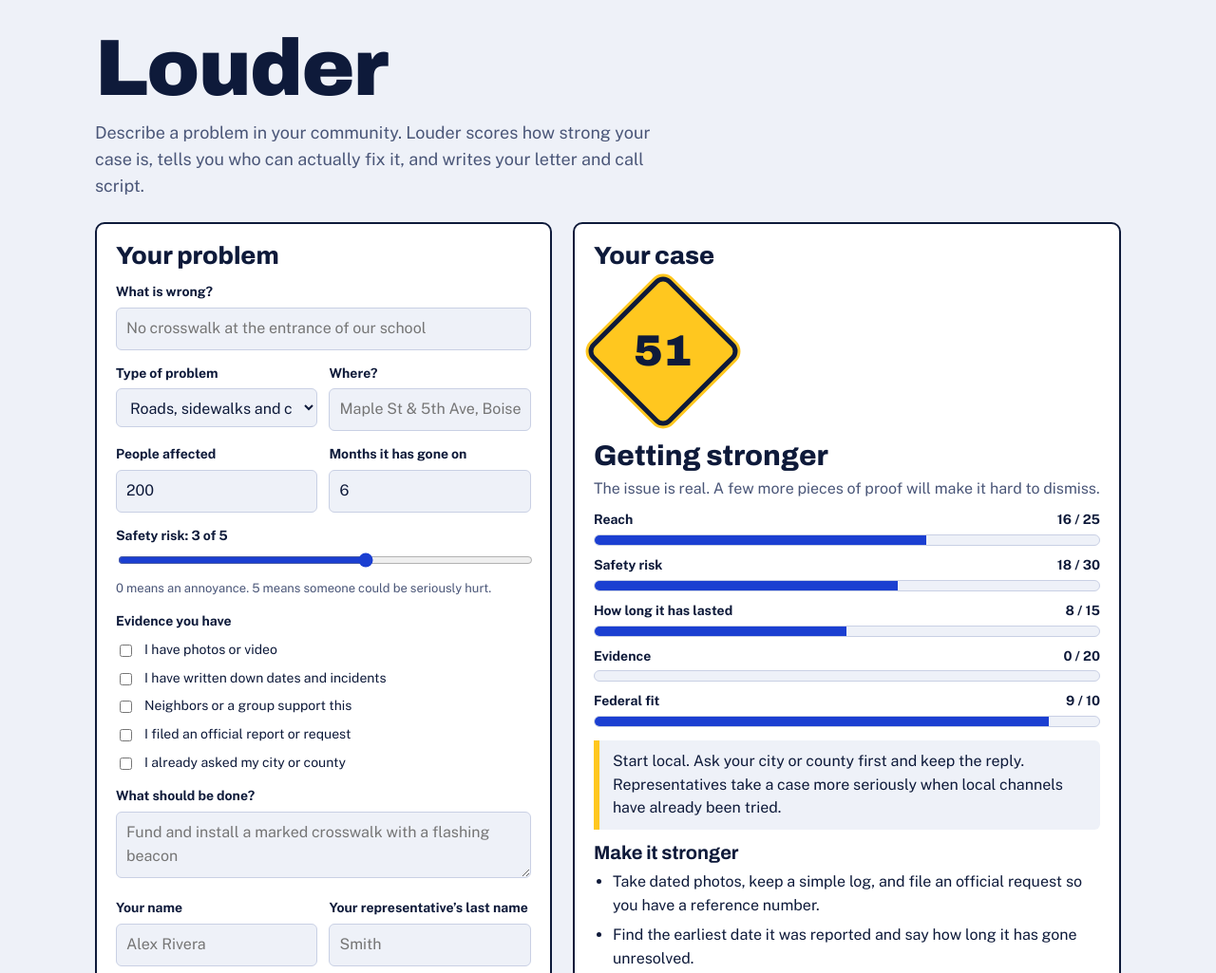
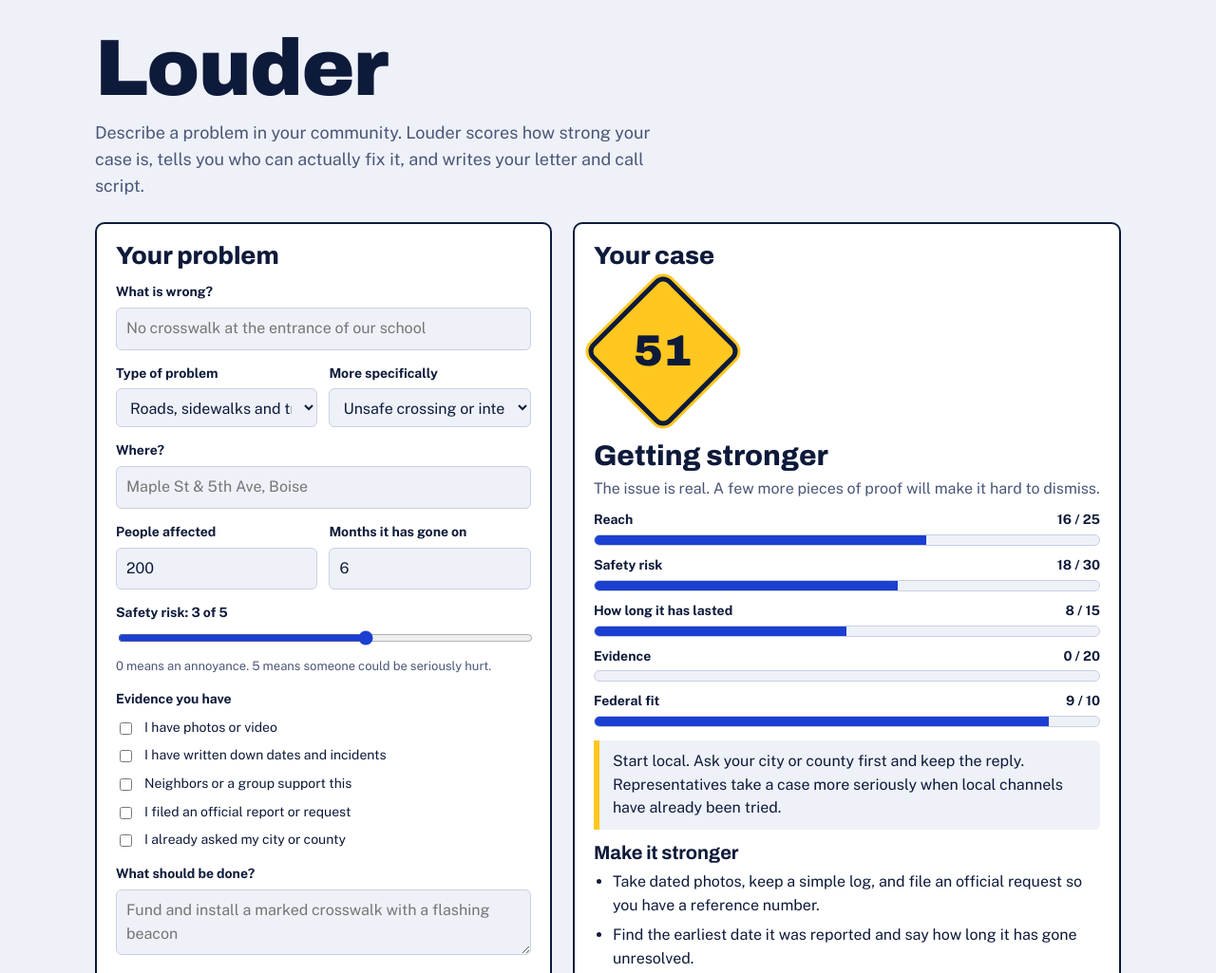
Before and after one commit to shriyanaJr/louder, a plain HTML site: page index.html in a window 1280 px wide. Shown: the top 1025 px of the page at 95% size. Drawn offline with nearby package versions, Linux system fonts and the light colour scheme.

Commit message:
Add files via upload

```diff
--- a/index.html
+++ b/index.html
@@ -68,8 +68,9 @@
     <input id="problem" type="text" placeholder="No crosswalk at the entrance of our school">
     <div class="row">
       <div><label for="cat">Type of problem</label><select id="cat"></select></div>
-      <div><label for="place">Where?</label><input id="place" type="text" placeholder="Maple St &amp; 5th Ave, Boise"></div>
+      <div><label for="sub">More specifically</label><select id="sub"></select></div>
     </div>
+    <label for="place">Where?</label><input id="place" type="text" placeholder="Maple St &amp; 5th Ave, Boise">
     <div class="row">
       <div><label for="people">People affected</label><input id="people" type="number" min="1" value="200"></div>
       <div><label for="months">Months it has gone on</label><input id="months" type="number" min="0" value="6"></div>
@@ -115,15 +116,48 @@
 <script>
 // ---------- data ----------
 var CATS = {
-  roads:   {label:"Roads, sidewalks and crossings", fit:0.9, progs:["the Safe Streets and Roads for All grant program","federal-aid highway funding"]},
-  safety:  {label:"Public safety", fit:0.6, progs:["Department of Justice community policing and violence-prevention grants"]},
-  schools: {label:"Schools and education", fit:0.7, progs:["Department of Education funding streams such as Title I"]},
-  env:     {label:"Environment and clean water", fit:0.85, progs:["EPA water and brownfield cleanup grants"]},
-  housing: {label:"Housing", fit:0.75, progs:["HUD housing programs"]},
-  health:  {label:"Health and mental health", fit:0.7, progs:["HHS community health and behavioral health funding"]},
-  internet:{label:"Internet and technology access", fit:0.95, progs:["the BEAD broadband program","FCC connectivity programs"]},
-  other:   {label:"Another local issue", fit:0.3, progs:[]}
+  roads:{label:"Roads, sidewalks and transit", fit:0.9, progs:["the Safe Streets and Roads for All grant program","federal-aid highway funding"], subs:[
+    ["Unsafe crossing or intersection",null],["Missing or broken sidewalk",null],["Potholes and road damage",null],
+    ["Speeding and dangerous driving",null],["Bus or transit service",["Federal Transit Administration grants"]],["Bike and walking paths",null]]},
+  safety:{label:"Public safety", fit:0.6, progs:["Department of Justice community policing and violence-prevention grants"], subs:[
+    ["Crime in my area",null],["Gun violence prevention",null],["Slow emergency response",null],
+    ["Drug and overdose crisis",["federal opioid response and treatment funding"]],["Domestic violence resources",["Violence Against Women Act programs"]],
+    ["Disaster preparedness",["FEMA hazard mitigation grants"]]]},
+  schools:{label:"Schools and education", fit:0.7, progs:["Department of Education funding streams such as Title I"], subs:[
+    ["Underfunded school",null],["Special education support",["IDEA special education funding"]],["School safety",null],
+    ["Student mental health",null],["Childcare access",["Child Care and Development Block Grant funding"]],
+    ["College and trade-school costs",["Pell Grants and federal student aid"]]]},
+  env:{label:"Environment and climate", fit:0.85, progs:["EPA grants and cleanup programs"], subs:[
+    ["Unsafe drinking water",["EPA drinking water state revolving funds"]],["Air pollution",null],["Dumping or contamination",["EPA brownfield cleanup grants"]],
+    ["Flooding and drainage",["FEMA hazard mitigation grants"]],["Wildfire and smoke",["FEMA and wildfire mitigation funding"]],["Clean energy access",null]]},
+  housing:{label:"Housing and homelessness", fit:0.75, progs:["HUD housing programs"], subs:[
+    ["Unaffordable rent",null],["Homelessness",["HUD Continuum of Care homelessness funding"]],["Unsafe or poorly kept rentals",null],
+    ["Not enough new housing",null],["Eviction and foreclosure",null]]},
+  health:{label:"Health care and mental health", fit:0.7, progs:["HHS community health funding"], subs:[
+    ["No clinic or doctor nearby",["federally qualified health center funding"]],["Mental health services",["SAMHSA mental health grants"]],
+    ["Prescription and care costs",null],["Addiction treatment",["SAMHSA treatment grants"]],["Maternal and child health",null]]},
+  internet:{label:"Internet and technology", fit:0.95, progs:["the BEAD broadband program","FCC connectivity programs"], subs:[
+    ["No broadband available",null],["Internet too slow or costly",["FCC affordability and connectivity programs"]],
+    ["Cell service dead zones",null],["Digital skills training",null],["Online scams and safety",null]]},
+  econ:{label:"Jobs, money and the economy", fit:0.7, progs:["Department of Labor workforce programs","Small Business Administration programs"], subs:[
+    ["Not enough good jobs",null],["Job training",["Workforce Innovation and Opportunity Act programs"]],
+    ["Small business support",["Small Business Administration programs"]],["Hunger and food access",["SNAP and WIC"]],["Cost of living",null]]},
+  access:{label:"Accessibility and disability", fit:0.8, progs:["Americans with Disabilities Act enforcement and accessibility funding"], subs:[
+    ["Inaccessible buildings",null],["Inaccessible transit",["Federal Transit Administration accessibility funding"]],
+    ["Services for people with disabilities",null],["Inaccessible websites and apps",null]]},
+  seniors:{label:"Seniors and veterans", fit:0.9, progs:["Older Americans Act programs"], subs:[
+    ["Veterans benefits and care",["Department of Veterans Affairs benefits and care"]],["Senior isolation and services",["Older Americans Act programs"]],
+    ["Medicare or Social Security problem",["casework help with Medicare and Social Security"]],["Elder fraud",null]]},
+  parks:{label:"Parks, libraries and community spaces", fit:0.4, progs:["the Land and Water Conservation Fund"], subs:[
+    ["Park needs repair",["the Land and Water Conservation Fund"]],["No youth programs",null],["Library or community center",["Institute of Museum and Library Services grants"]],["Arts and culture",null]]},
+  gov:{label:"Government services and red tape", fit:0.8, progs:["casework services for problems with federal agencies"], subs:[
+    ["Stuck with a federal agency",["casework services for problems with federal agencies"]],["Local permit or service delays",[]],["Voting access",[]]]},
+  other:{label:"Something else", fit:0.3, progs:[], subs:[["Another community issue",null]]}
 };
+function subLabel(d){return CATS[d.cat].subs[d.subIdx||0][0]}
+function progsFor(d){var x=CATS[d.cat].subs[d.subIdx||0][1];return x||CATS[d.cat].progs}
+function joinList(a){return a.length<3?a.join(" and "):a.slice(0,-1).join(", ")+", and "+a[a.length-1]}
+function fillSubs(){var sel=$("sub");sel.textContent="";CATS[$("cat").value].subs.forEach(function(x,i){var o=document.createElement("option");o.value=i;o.textContent=x[0];sel.appendChild(o)})}
 var EVID = [
   ["photos","I have photos or video"],
   ["log","I have written down dates and incidents"],
@@ -144,13 +178,14 @@
 
 // ---------- build form ----------
 Object.keys(CATS).forEach(function(k){var o=document.createElement("option");o.value=k;o.textContent=CATS[k].label;$("cat").appendChild(o)});
+fillSubs();
 EVID.forEach(function(e){var l=document.createElement("label");var c=document.createElement("input");c.type="checkbox";c.id="ev_"+e[0];var s=document.createElement("span");s.textContent=e[1];l.appendChild(c);l.appendChild(s);$("evid").appendChild(l)});
 
 // ---------- read + score ----------
 function read(){
   var ev = EVID.filter(function(e){return $("ev_"+e[0]).checked}).map(function(e){return e[0]});
   return {
-    problem:$("problem").value.trim(), cat:$("cat").value, place:$("place").value.trim(),
+    problem:$("problem").value.trim(), cat:$("cat").value, subIdx:parseInt($("sub").value)||0, place:$("place").value.trim(),
     people:Math.max(1,parseInt($("people").value)||1), months:Math.max(0,parseInt($("months").value)||0),
     risk:parseInt($("risk").value), ev:ev, ask:$("ask").value.trim(),
     name:$("name").value.trim(), rep:$("rep").value.trim()
@@ -176,8 +211,9 @@
 }
 function target(d,s){
   var c = CATS[d.cat], local = d.ev.indexOf("local")>-1;
+  if(d.cat==="gov" && d.subIdx===0) return "Contact your U.S. Representative’s office. Helping constituents who are stuck with a federal agency is one of the main things a House office does, so send this now.";
   if(!local) return "Start local. Ask your city or county first and keep the reply. Representatives take a case more seriously when local channels have already been tried.";
-  if(c.fit>=0.7 && s.total>=50) return "Send this to your U.S. Representative. Federal programs can fund this kind of fix" + (c.progs.length?": ask about "+c.progs.join(" and ")+".":".");
+  if(c.fit>=0.7 && s.total>=50) return "Send this to your U.S. Representative. Federal programs can fund this kind of fix" + (progsFor(d).length?": ask about "+joinList(progsFor(d))+".":".");
   if(c.fit>=0.7) return "Federal money can help here, but strengthen the case first, then send it to your U.S. Representative.";
   return "This is mostly handled locally or by your state. Send it to your city council and state legislator, and copy your U.S. Representative.";
 }
@@ -204,11 +240,11 @@
 function letter(d){
   var c = CATS[d.cat], p = d.problem||"[describe the problem]", rep = d.rep?("Representative "+d.rep):"Representative [last name]";
   var who = d.name||"[your name]", where = d.place?(" near "+d.place):"";
-  var s = "Dear "+rep+",\n\nMy name is "+who+", and I am a constituent writing about a "+c.label.toLowerCase()+" concern"+where+": "+p.charAt(0).toLowerCase()+p.slice(1)+".\n\n";
+  var s = "Dear "+rep+",\n\nMy name is "+who+", and I am a constituent writing about an issue involving "+subLabel(d).toLowerCase()+where+": "+p.charAt(0).toLowerCase()+p.slice(1)+".\n\n";
   s += "This problem affects roughly "+d.people.toLocaleString()+" people and has gone unresolved"+dur(d.months)+". "+RISKTXT[d.risk]+" "+evText(d);
   if(d.ev.indexOf("local")>-1) s += "I have already raised it with my local government. ";
   s += "\n\nI respectfully ask that you "+(d.ask?d.ask.charAt(0).toLowerCase()+d.ask.slice(1).replace(/\.$/,""):"[state exactly what you want done]")+".";
-  if(c.progs.length) s += " I understand that "+c.progs.join(" and ")+" may be avenues to explore, and I would welcome your office’s guidance.";
+  if(progsFor(d).length) s += " I understand that "+joinList(progsFor(d))+" may be avenues to explore, and I would welcome your office’s guidance.";
   s += "\n\nCould your office tell me who on your staff is following this issue, and what the next step would be? I am glad to share photos, dates, and names of neighbors who support this.\n\nThank you for your time and service.\n\nSincerely,\n"+who;
   return s;
 }
@@ -244,6 +280,7 @@
 function toast(m){var t=$("toast");t.textContent=m;t.classList.add("on");setTimeout(function(){t.classList.remove("on")},1800)}
 
 // ---------- events ----------
+$("cat").addEventListener("input",fillSubs);
 document.querySelectorAll("input,select,textarea").forEach(function(el){el.addEventListener("input",render)});
 $("t1").onclick = function(){tab=1;render()};
 $("t2").onclick = function(){tab=2;render()};
@@ -254,7 +291,7 @@
 };
 $("sample").onclick = function(){
   $("problem").value="No crosswalk at the entrance of our elementary school";
-  $("cat").value="roads"; $("place").value="Maple St & 5th Ave, Boise";
+  $("cat").value="roads";fillSubs();$("sub").value="0"; $("place").value="Maple St & 5th Ave, Boise";
   $("people").value=480; $("months").value=14; $("risk").value=4;
   $("ask").value="Fund a marked crosswalk with a flashing beacon and a crossing guard";
   $("name").value="Alex Rivera"; $("rep").value="Smith";
@@ -266,7 +303,7 @@
 function load(){try{return JSON.parse(localStorage.getItem("louder.cases")||"[]")}catch(e){return []}}
 function store(a){try{localStorage.setItem("louder.cases",JSON.stringify(a))}catch(e){toast("Saving is blocked in this browser")}}
 function setForm(d){
-  $("problem").value=d.problem;$("cat").value=d.cat;$("place").value=d.place;$("people").value=d.people;$("months").value=d.months;
+  $("problem").value=d.problem;$("cat").value=d.cat;fillSubs();$("sub").value=String(d.subIdx||0);$("place").value=d.place;$("people").value=d.people;$("months").value=d.months;
   $("risk").value=d.risk;$("ask").value=d.ask;$("name").value=d.name;$("rep").value=d.rep;
   EVID.forEach(function(e){$("ev_"+e[0]).checked = d.ev.indexOf(e[0])>-1});
   render();
```
